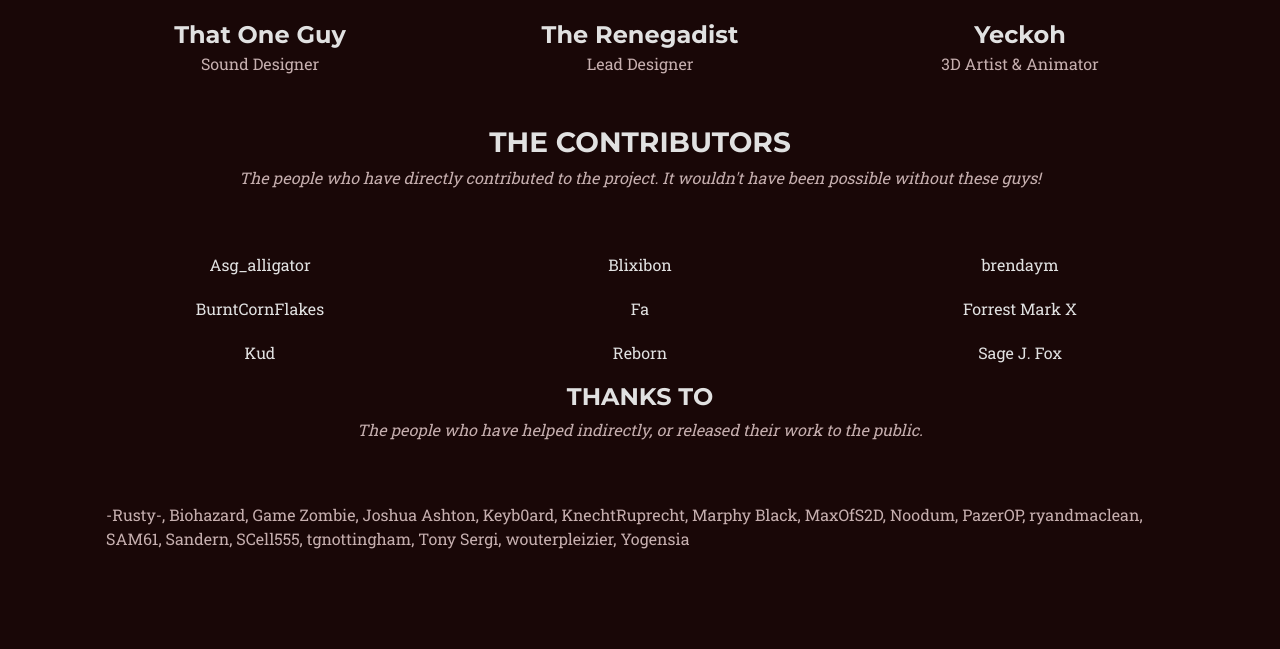
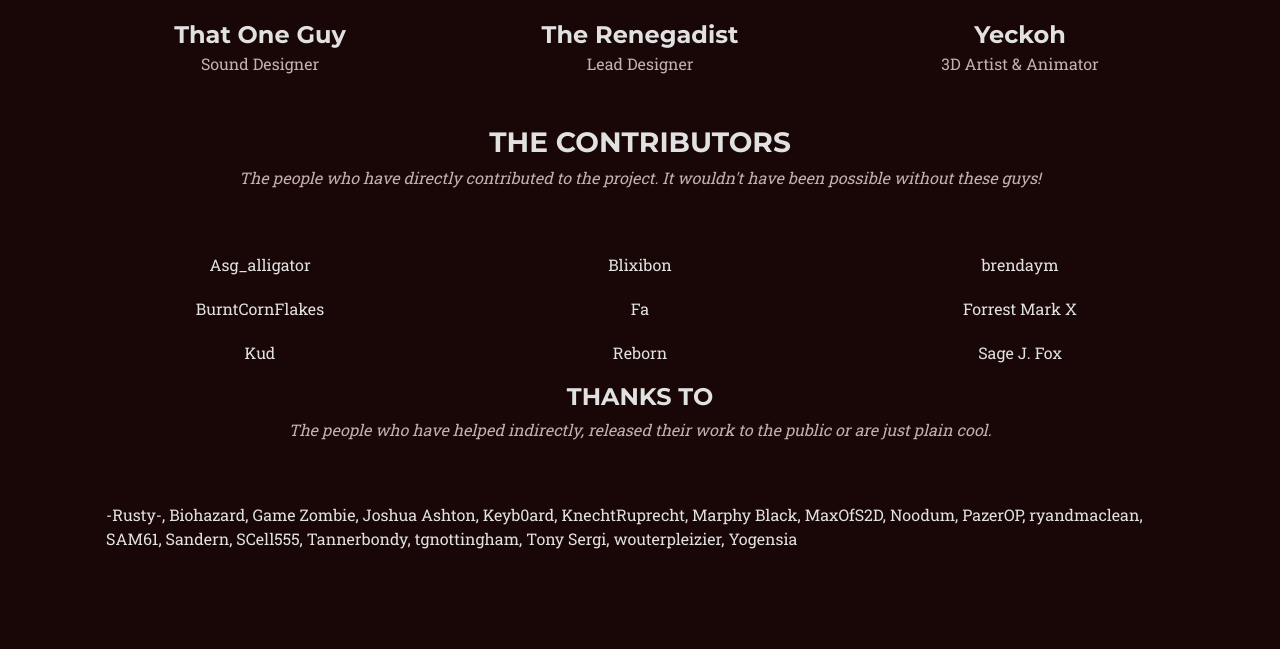
Before and after one commit to zm-reborn/zmr-website-new, an Eleventy site: page src/index.njk in a window 1280 px wide. Shown: the part 3154-3803 px from the top of the page. Built offline with nearby package versions, Linux system fonts and the light colour scheme; Eleventy itself is replaced by a stand-in of ours; files that its build step writes are made by us from their sources; what markdown-it-video would draw is missing.

Commit message:
Thanks to section to json

```diff
--- /dev/null
+++ b/src/data/thanksTo.json
@@ -0,0 +1,21 @@
+[
+    "Biohazard",
+    "Game Zombie",
+    "Joshua Ashton",
+    "Keyb0ard",
+    "KnechtRuprecht",
+    "Marphy Black",
+    "MaxOfS2D",
+    "Noodum",
+    "PazerOP",
+    "-Rusty-",
+    "ryandmaclean",
+    "SAM61",
+    "Sandern",
+    "SCell555",
+    "Tannerbondy",
+    "Tony Sergi",
+    "tgnottingham",
+    "wouterpleizier",
+    "Yogensia"
+]
--- a/src/index.njk
+++ b/src/index.njk
@@ -79,27 +79,6 @@ contributors:
   - Kud
   - Reborn
   - Sage J. Fox
-
-thanks_to:
-  - Biohazard
-  - Game Zombie
-  - Joshua Ashton
-  - Keyb0ard
-  - KnechtRuprecht
-  - Marphy Black
-  - MaxOfS2D
-  - Noodum
-  - PazerOP
-  - '-Rusty-'
-  - ryandmaclean
-  - SAM61
-  - Sandern
-  - SCell555
-  - Tony Sergi
-  - tgnottingham
-  - wouterpleizier
-  - Yogensia
-
 ---
 <!DOCTYPE html>
 <html lang="en">
@@ -234,10 +213,10 @@ thanks_to:
                 </div>
                 <div class="sub-section">
                     <h4 class="text-center text-uppercase">Thanks To</h4>
-                    <h3 class="section-subheading text-muted text-center">The people who have helped indirectly, or released their work to the public.</h3>
-                    <div class="mx-4 text-muted">
+                    <h3 class="section-subheading text-muted text-center">The people who have helped indirectly, released their work to the public or are just plain cool.</h3>
+                    <div class="mx-4">
                         {% set comma = joiner() %}
-                        {%- for person in thanks_to | sort -%}
+                        {%- for person in thanksTo | sort -%}
                             {{ comma() }} {{ person }}
                         {%- endfor -%}
                     </div>
```
